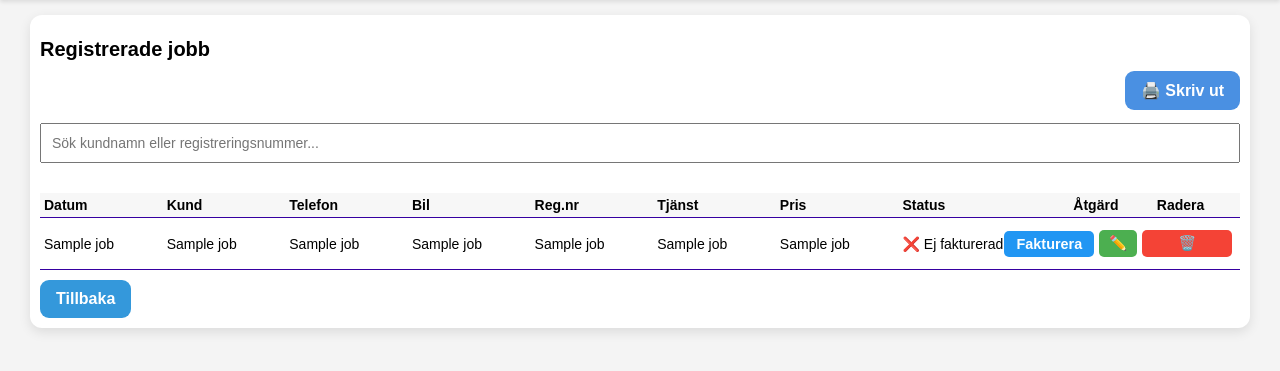
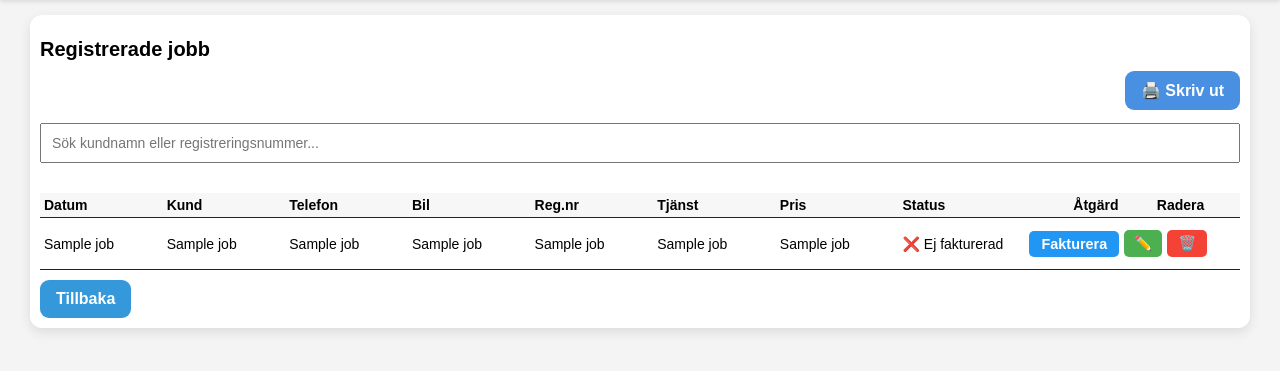
Before and after one commit to ArshedAl-Hadeethi/Faktura, a Flask app: page /jobs in a window 1280 px wide. Shown: the part 94-465 px from the top of the page. Run offline with Flask 3, Linux system fonts and the light colour scheme; a database or web service that is not in the repository returns one stand-in record (values such as "Sample title"); some libraries are stand-ins or nearby versions.

Commit message:
Fix: design för knappar bredvid varandra

```diff
--- a/static/style.css
+++ b/static/style.css
@@ -264,6 +264,6 @@ td {
 .btn.delete {
   background-color: #f44336;
   color: white;
-  width: 90px;
+  width: 40px;
   text-align: center;
 }
```
